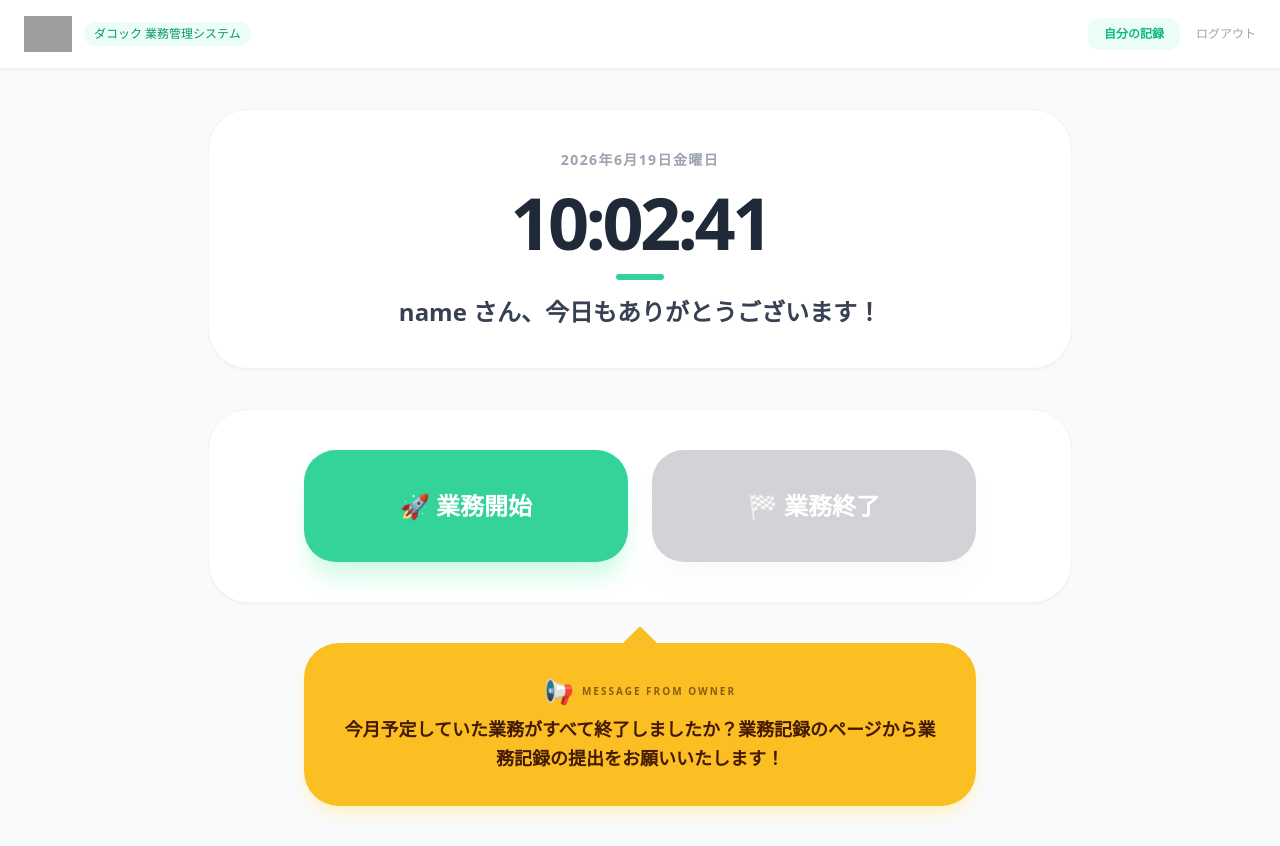
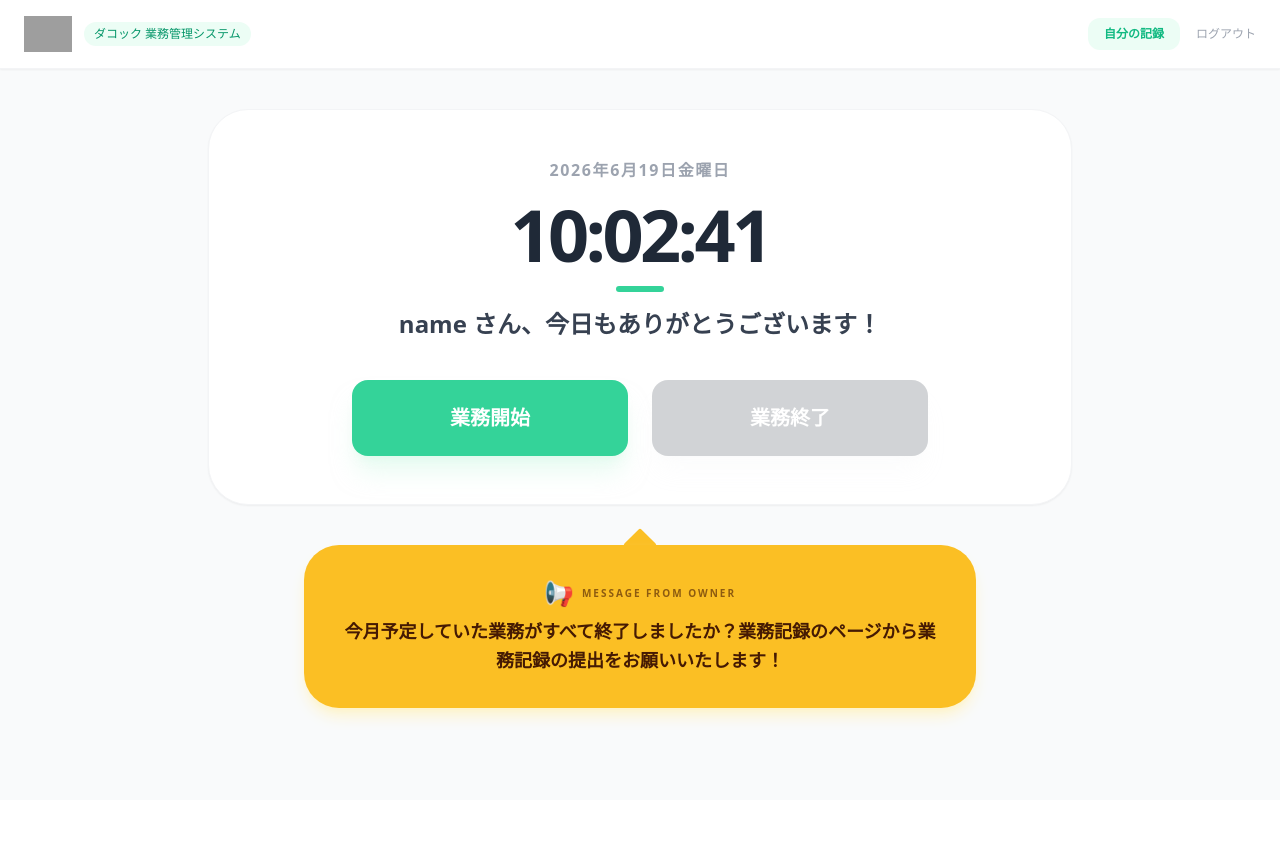
Before and after one commit to nishio-aidma/rm-kintai, a Next.js app: page / in a window 1280 px wide. After the commit the page ends 800 px from the top, so only its background shows below. Built offline with nearby package versions, Linux system fonts and the light colour scheme; no server answers; the database is empty; sample sign-in values are in the browser's storage; grey boxes are pictures that could not be loaded.

Commit message:
integrate time and buttons container, improve layout style

```diff
--- a/src/app/page.tsx
+++ b/src/app/page.tsx
@@ -179,12 +179,10 @@ export default function DashboardPage() {
     }
   };
 
-  // 💡 スピード改善：フリーズ画面(isLoading)を完全に撤廃し、最初からメイン画面の枠組みを表示する
   return (
     <div className="min-h-screen bg-gray-50 text-gray-800 font-sans">
       <header className="bg-white border-b border-gray-100 px-6 py-4 flex items-center justify-between shadow-sm">
         <div className="flex items-center space-x-3">
-          {/* 👑 テキストロゴをアイコン画像に差し替え */}
           <img
             src="/icon_rmkintai.png"
             alt="ダコック ロゴ"
@@ -219,9 +217,14 @@ export default function DashboardPage() {
       </header>
 
       <main className="max-w-4xl mx-auto px-4 py-10 space-y-10">
-        {/* 時計・挨拶セクション */}
-        <div className="bg-white rounded-[40px] p-10 shadow-sm border border-gray-100 text-center space-y-4">
-          <p className="text-sm text-gray-400 font-bold uppercase tracking-widest">{formatDate(currentTime)}</p>
+
+        {/* 👑 統合メインコンテナ：日時・挨拶・打刻ボタンを一画面の1枠に集約 */}
+        <div className="bg-white rounded-[40px] p-8 sm:p-12 shadow-sm border border-gray-100 text-center space-y-10">
+
+          {/* 時計・挨拶エリア */}
+          <div className="space-y-4">
+            {/* 💡 日付を text-sm から text-base へ一段階大きく最適化 */}
+            <p className="text-base text-gray-400 font-bold uppercase tracking-widest">{formatDate(currentTime)}</p>
             <h2 className="text-7xl font-black text-gray-800 tabular-nums tracking-tighter">{formatTime(currentTime)}</h2>
             <div className="h-1.5 w-12 bg-emerald-400 mx-auto rounded-full my-4"></div>
             <p className="text-2xl font-extrabold text-gray-700">
@@ -229,31 +232,33 @@ export default function DashboardPage() {
             </p>
           </div>
 
-        {/* ボタンセクション 💡 「CURRENT STATUS」のバッジを削除し、驚くほどスッキリ押しやすく整え */}
-        <div className="bg-white rounded-[40px] p-10 shadow-sm border border-gray-100 text-center space-y-6">
+          {/* システム通知メッセージ（枠内中央に配置） */}
           {statusMessage && (
-            <div className="max-w-md mx-auto bg-emerald-50 text-emerald-800 border-2 border-emerald-100 px-6 py-4 rounded-3xl text-sm font-bold animate-fadeIn">{statusMessage}</div>
+            <div className="max-w-md mx-auto bg-emerald-50 text-emerald-800 border-2 border-emerald-100 px-6 py-4 rounded-3xl text-sm font-bold animate-fadeIn">
+              {statusMessage}
+            </div>
           )}
 
-          <div className="flex flex-col sm:flex-row justify-center items-stretch space-y-4 sm:space-y-0 sm:space-x-6 max-w-2xl mx-auto">
+          {/* 💡 ボタンデザイン変更：絵文字を削除し、py-6、rounded-2xlでひと回りスタイリッシュに縮小 */}
+          <div className="flex flex-col sm:flex-row justify-center items-stretch space-y-4 sm:space-y-0 sm:space-x-6 max-w-xl mx-auto">
             <button
               onClick={handleStartWork}
               disabled={workState === "working"}
-              className="flex-1 bg-emerald-400 hover:bg-emerald-500 text-white font-black text-2xl py-10 rounded-[32px] shadow-xl shadow-emerald-100 hover:scale-[1.02] active:scale-95 transition-all disabled:opacity-20 disabled:grayscale disabled:scale-100"
+              className="flex-1 bg-emerald-400 hover:bg-emerald-500 text-white font-black text-xl py-6 rounded-2xl shadow-xl shadow-emerald-100/50 hover:scale-[1.01] active:scale-95 transition-all disabled:opacity-20 disabled:grayscale disabled:scale-100"
             >
-              🚀 業務開始
+              業務開始
             </button>
             <button
               onClick={() => setShowEndModal(true)}
               disabled={workState !== "working"}
-              className="flex-1 bg-gray-800 hover:bg-gray-900 text-white font-black text-2xl py-10 rounded-[32px] shadow-xl shadow-gray-200 hover:scale-[1.02] active:scale-95 transition-all disabled:opacity-20 disabled:scale-100"
+              className="flex-1 bg-gray-800 hover:bg-gray-900 text-white font-black text-xl py-6 rounded-2xl shadow-xl shadow-gray-200/50 hover:scale-[1.01] active:scale-95 transition-all disabled:opacity-20 disabled:scale-100"
             >
-              🏁 業務終了
+              業務終了
             </button>
           </div>
         </div>
 
-        {/* ポップな吹き出し風のカスタムメッセージエリア */}
+        {/* ポップな吹き出し風のカスタムメッセージエリア（オーナー伝言板） */}
         <div className="relative max-w-2xl mx-auto group">
           <div className="absolute -top-3 left-1/2 -translate-x-1/2 w-6 h-6 bg-amber-400 rotate-45 rounded-sm"></div>
 
```
Lines whose indentation alone changed are shown as unchanged.
